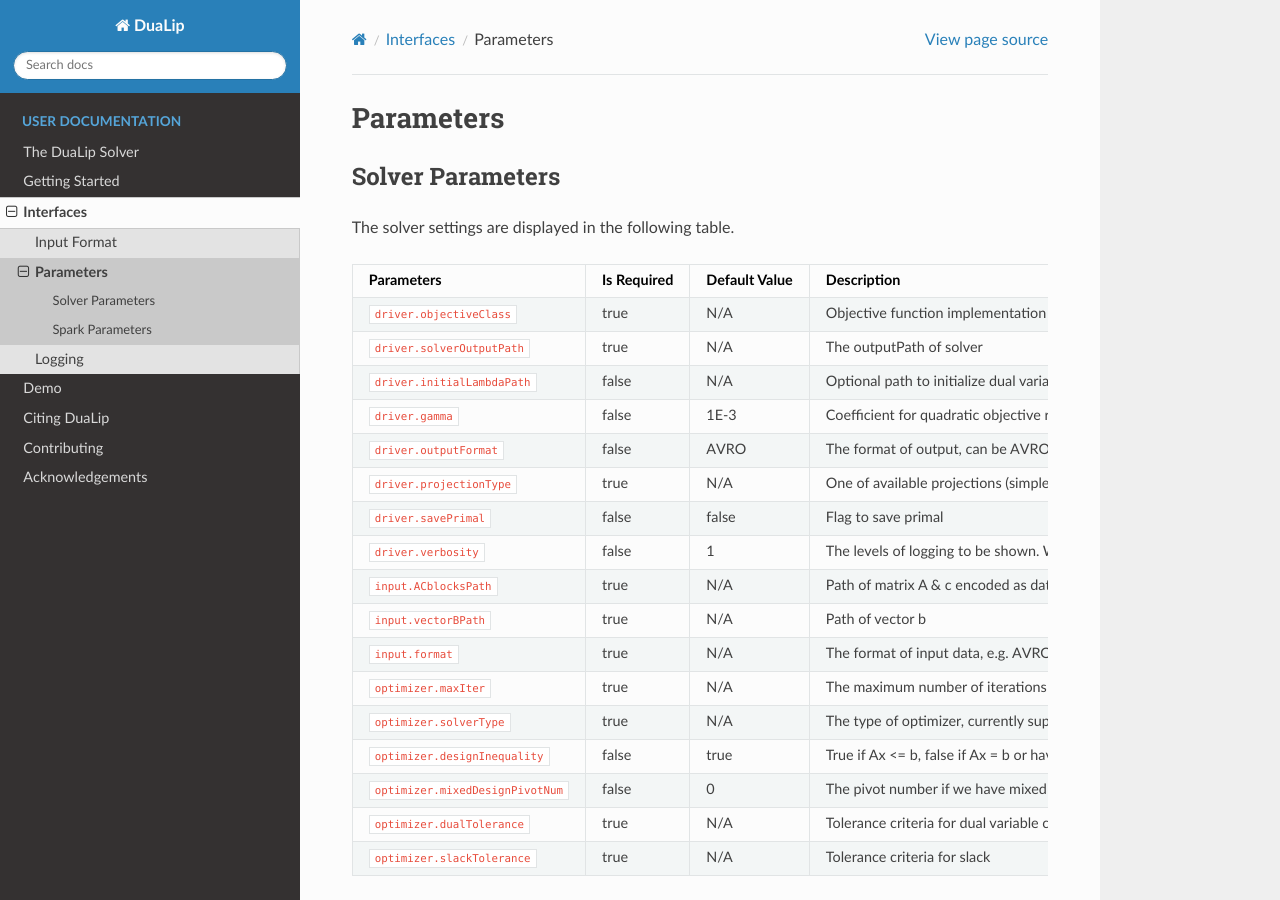
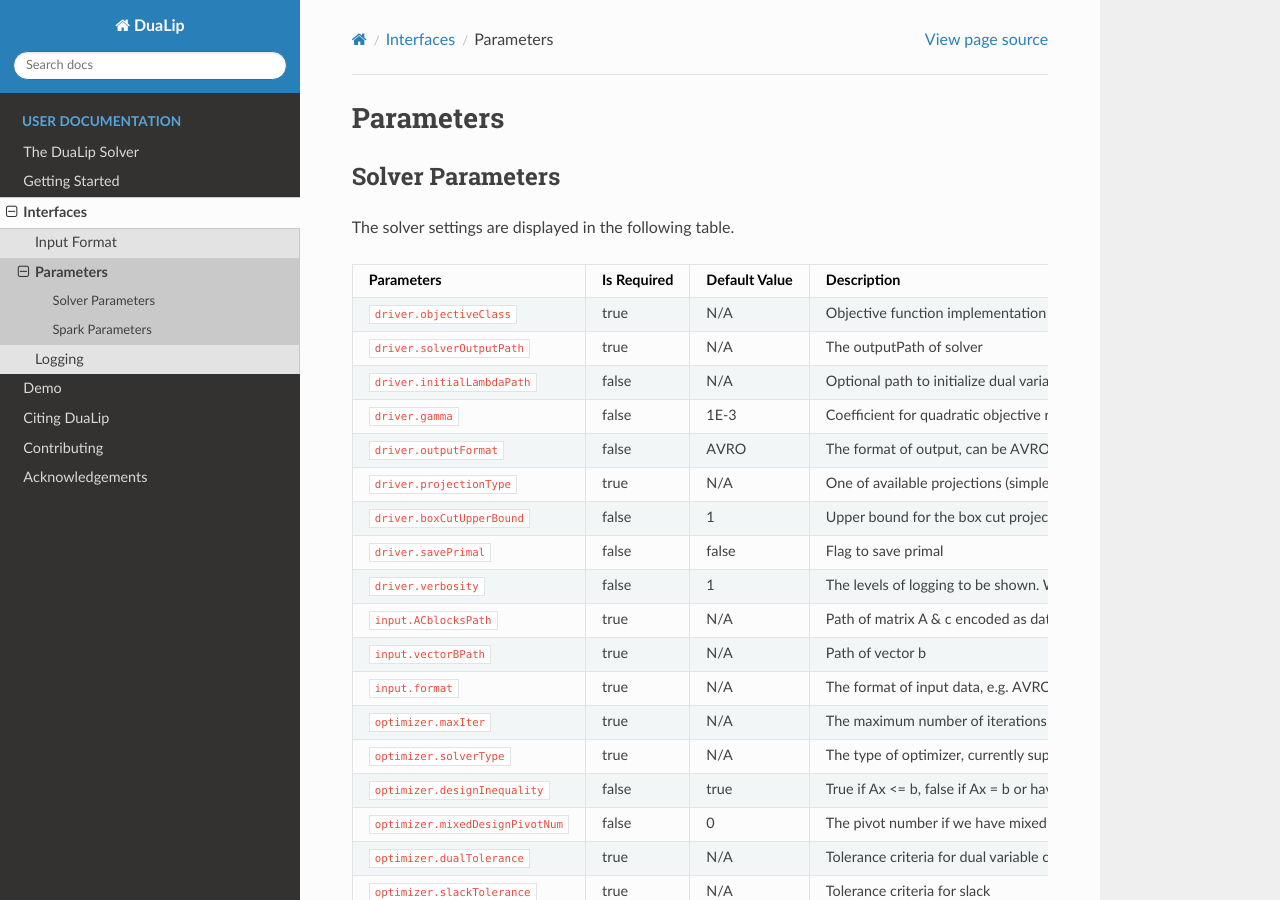
Before and after one commit to linkedin/DuaLip, a Sphinx documentation site: the page built from docs/interfaces/parameters.rst, in a window 1280 px wide and 900 px high. Built offline with Sphinx 7.4.7 and the Read the Docs theme 2.0.0, drawn with Linux system fonts in a browser that asks for light colours.

Commit message:
Update docs with boxCutUpperBound param

```diff
--- a/docs/interfaces/parameters.rst
+++ b/docs/interfaces/parameters.rst
@@ -15,7 +15,8 @@ Parameters                             Is Required    Default Value   Descriptio
 :code:`driver.initialLambdaPath`       false          N/A             Optional path to initialize dual variables for algorithm restarts
 :code:`driver.gamma`                   false          1E-3            Coefficient for quadratic objective regularizer, used by most objectives
 :code:`driver.outputFormat`            false          AVRO            The format of output, can be AVRO, JSON or ORC
-:code:`driver.projectionType`          true           N/A             One of available projections (simplex, simplexInequality, unitbox, etc.)
+:code:`driver.projectionType`          true           N/A             One of available projections (simplex, simplexInequality, unitbox, boxcut, etc.)
+:code:`driver.boxCutUpperBound`        false          1           	  Upper bound for the box cut projection constraint
 :code:`driver.savePrimal`              false          false           Flag to save primal
 :code:`driver.verbosity`               false          1               The levels of logging to be shown. We currently support 0 and 1.
 :code:`input.ACblocksPath`             true           N/A             Path of matrix A & c encoded as data blocks
```
Also changed, not shown: 1 other file.
